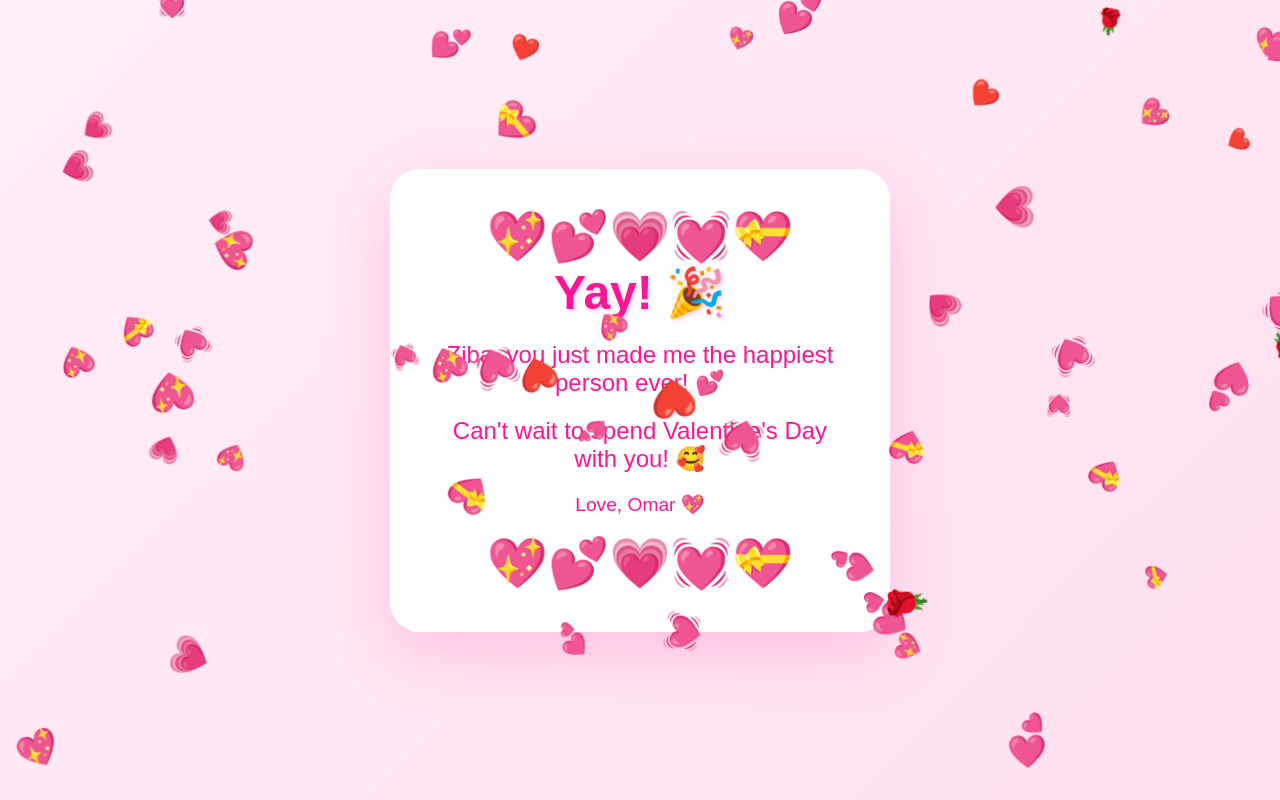
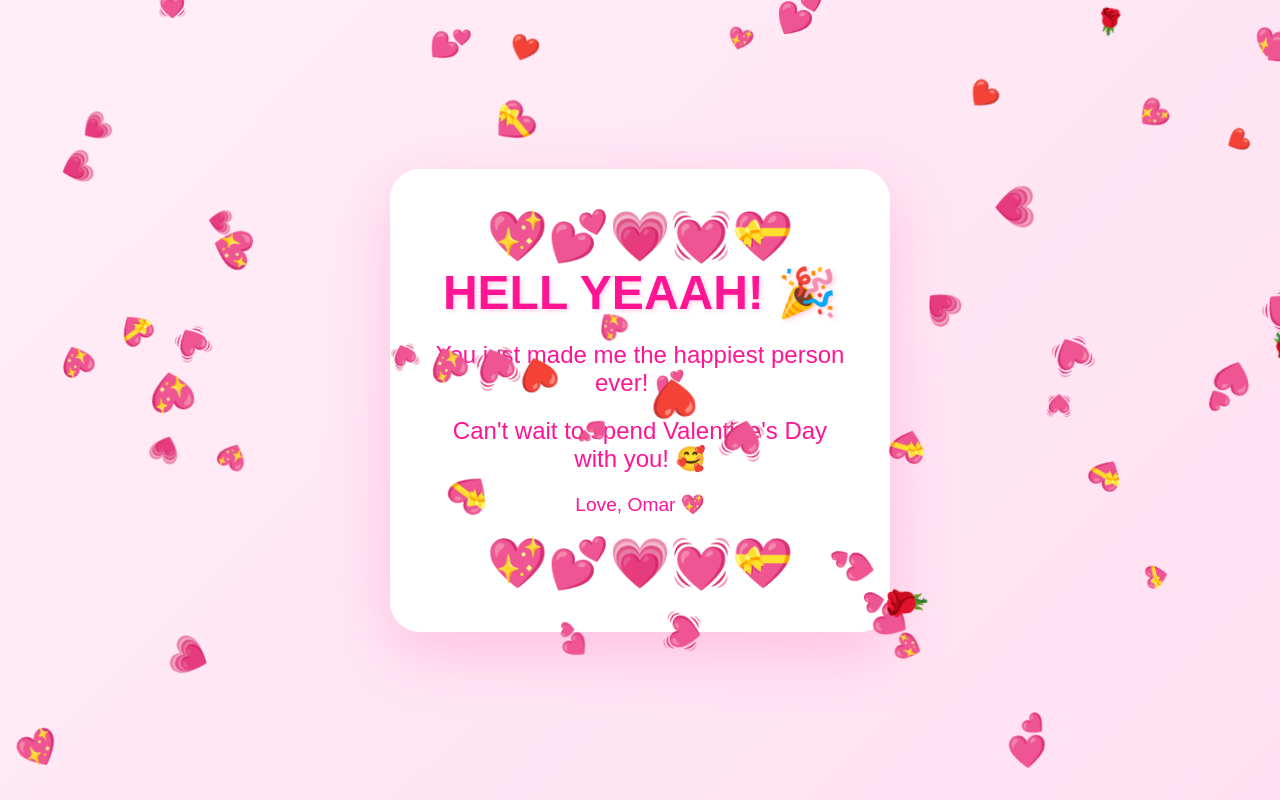
Before and after one commit to omareooo/omareooo.github.io, a plain HTML site: page index.html in a window 1280 px wide. Both pictures are taken after a click on the button "Yes! 💕". Drawn offline with Linux system fonts and the light colour scheme.

Commit message:
Update index.html

```diff
--- a/index.html
+++ b/index.html
@@ -3,7 +3,7 @@
 <head>
     <meta charset="UTF-8">
     <meta name="viewport" content="width=device-width, initial-scale=1.0">
-    <title>Ziba, Be My Valentine? 💕</title>
+    <title>Be My Valentine? 💕</title>
     <style>
         * {
             margin: 0;
@@ -147,7 +147,7 @@
 <body>
     <div class="container">
         <div id="question-section">
-            <h1>Hey Ziba! 💕</h1>
+            <h1>Hey! 💕</h1>
             <div class="heart-image">💖</div>
             <p class="question">Will you be my Valentine?</p>
             <p style="color: #ff69b4; font-size: 1.1em; margin-top: 10px;">~ Omar 💕</p>
@@ -159,8 +159,8 @@
 
         <div id="celebration-section" class="celebration">
             <div class="hearts">💖💕💗💓💝</div>
-            <h1>Yay! 🎉</h1>
-            <p>Ziba, you just made me the happiest person ever! 💕</p>
+            <h1>HELL YEAAH! 🎉</h1>
+            <p>You just made me the happiest person ever! 💕</p>
             <p>Can't wait to spend Valentine's Day with you! 🥰</p>
             <p style="font-size: 1.2em; margin-top: 20px;">Love, Omar 💖</p>
             <div class="hearts">💖💕💗💓💝</div>
```
